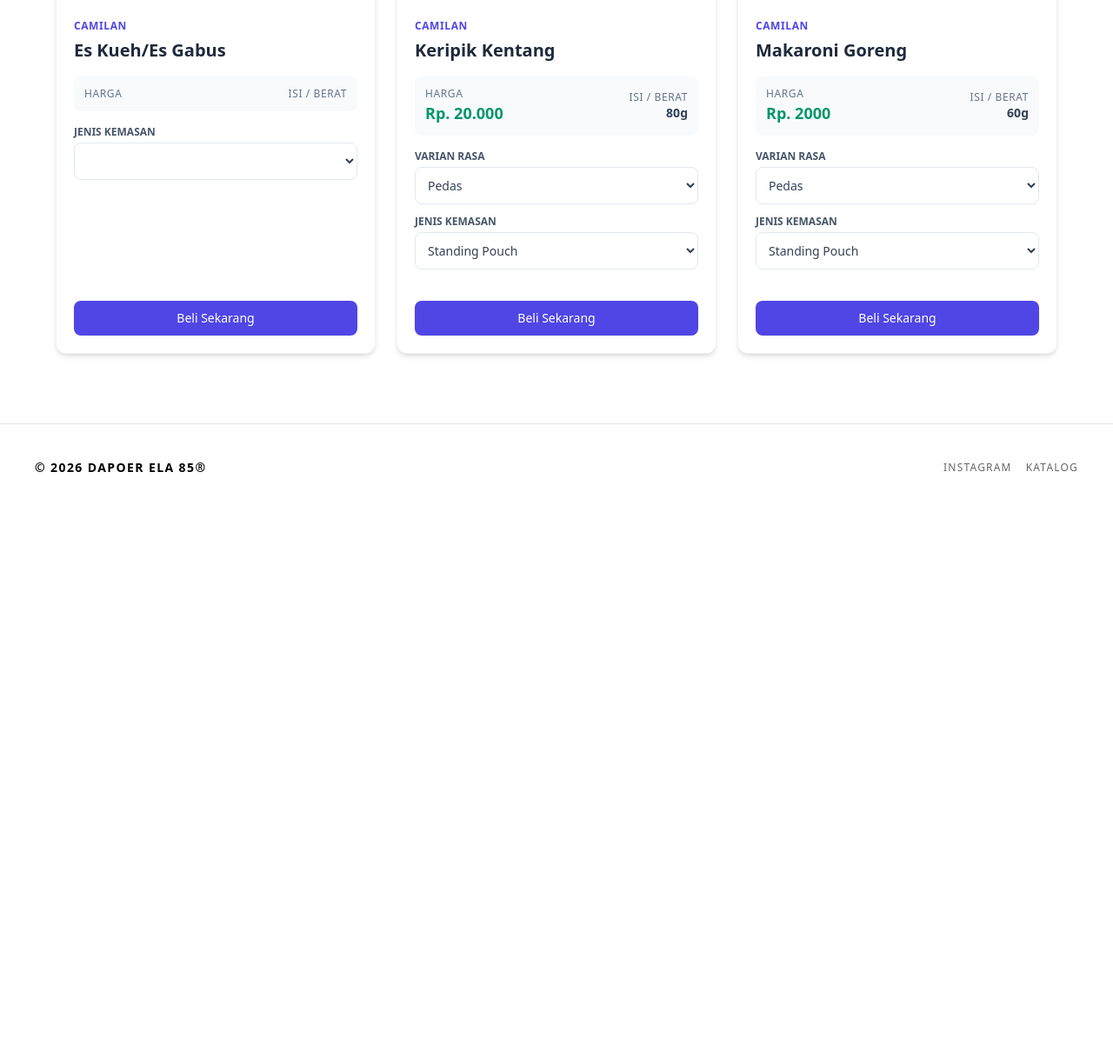
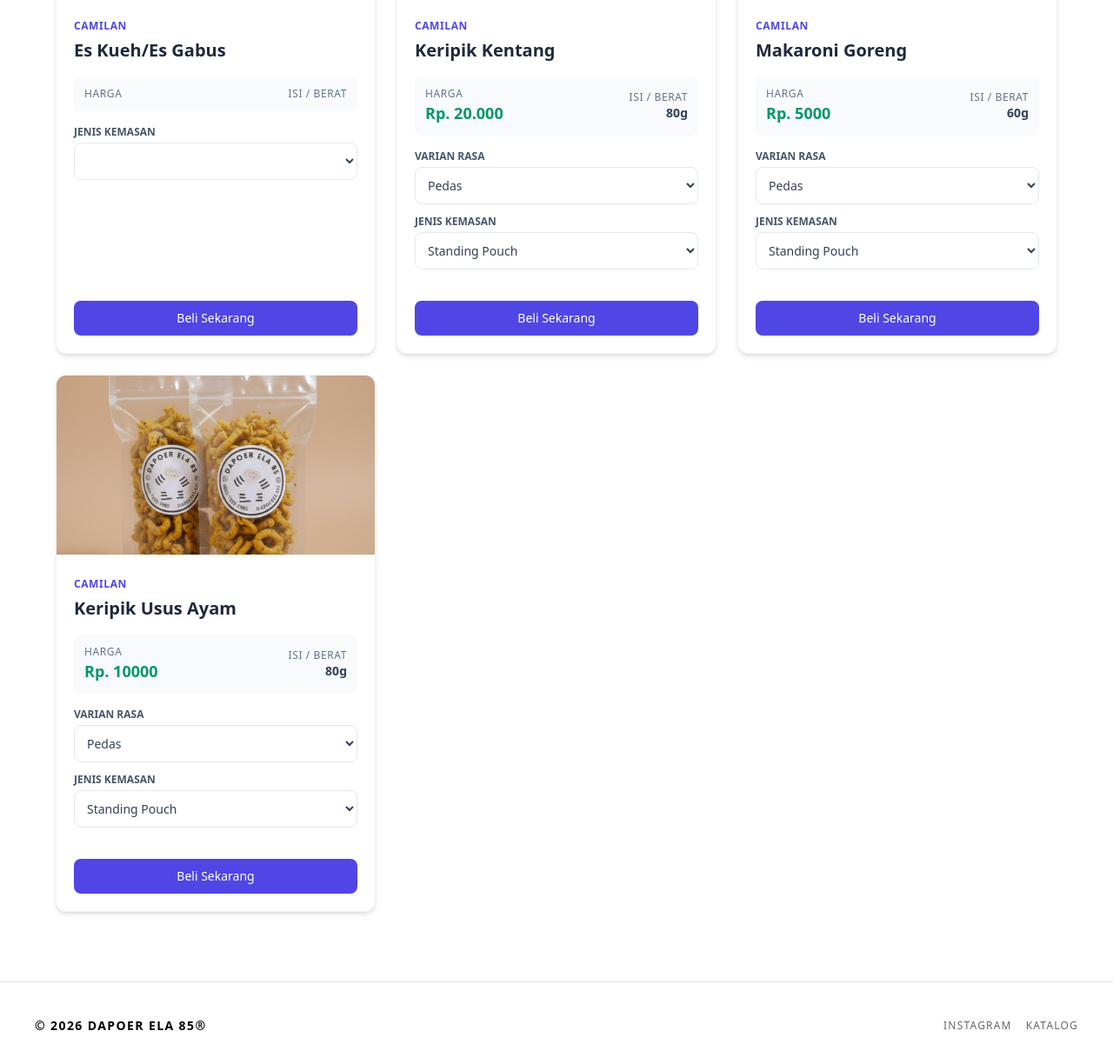
Before and after one commit to dapoerela85/dapoerela85.github.io, a Jekyll site: the page built from _pages/catalog.html, in a window 1280 px wide and 1400 px high, scrolled down 828 px, cut to the strip 170-1394 px from the top of the window. Shown: the whole strip at 87% size. Built offline with Jekyll 4.4.1, drawn with Linux system fonts in a browser that asks for light colours; nearby versions of some CDN libraries; before the commit the page ends 1586 px from its top, so only the background shows below that; part of the change alters nothing that is shown.

Commit message:
Update products.yml

```diff
--- a/_data/products.yml
+++ b/_data/products.yml
@@ -1,15 +1,28 @@
 products:
   - id: "basreng-daun-jeruk"
     title: "Basreng Daun Jeruk"
+    kategori: "Cemilan"
     detail_produk:
-      - jenis_kemasan: "Standing Pouch"
+      - nama_produk: "Basreng Daun Jeruk Pouch"
+        jenis_kemasan: "Standing Pouch"
         harga_jual: "Rp. 20.000"
         berat: "120-150gr"
         img: "basreng.jpg"
-      - jenis_kemasan: "Toples Tabung 1 Liter"
+      - nama_produk: "Basreng Daun Jeruk Toples"
+        jenis_kemasan: "Toples Tabung 1 Liter"
         harga_jual: "Rp. 35.000"
         berat: "200-250gr"
         img: "basreng-toples-1000.jpg"
+      - nama_produk: "Hamper Basreng 2 Toples"
+        jenis_kemasan: "Toples Tabung 1 Liter"
+        harga_jual: "Rp. 75.000"
+        berat: "200-250gr"
+        img: "hamper-basreng-2-toples.jpg"
+      - nama_produk: "Hamper Basreng 1 Toples"
+        jenis_kemasan: "Toples Tabung 1 Liter"
+        harga_jual: "Rp. 45.000"
+        berat: "200-250gr"
+        img: "hamper-basreng-satuan.jpg"
     varian:
       - varian_name: "Ikan"
       - varian_name: "Daging Kombinasi Ayam & Sapi"
@@ -19,6 +32,7 @@ products:
 
   - id: "rengginang"
     title: "Rengginang"
+    kategori: "Cemilan"
     detail_produk:
       - jenis_kemasan: "Toples 10L"
         harga_jual: "Rp. 75.000"
@@ -40,6 +54,7 @@ products:
   - id: "es-mambo"
     title: "Es Mambo/Lilin"
     jenis_kemasan: "Plastik Es"
+    kategori: "Frozen Food"
     detail_produk:
       - nama_produk: "Es Glaze"
         harga_jual: "Rp. 2000"
@@ -63,6 +78,7 @@ products:
         img: "es-popice.jpg"
 
   - id: "es-kueh"
+    kategori: "Frozen Food"
     title: "Es Kueh/Es Gabus"
     jenis_kemasan: "Plastik Es"
     harga_jual: "Rp. 2000"
@@ -71,6 +87,7 @@ products:
 
   - id: "keripik-kentang"
     title: "Keripik Kentang"
+    kategori: "Cemilan"
     detail_produk:
       - jenis_kemasan: "Standing Pouch"
         harga_jual: "Rp. 20.000"
@@ -86,13 +103,14 @@ products:
 
   - id: "makaroni-goreng"
     title: "Makaroni Goreng"
+    kategori: "Cemilan"
     detail_produk:
       - nama_produk: "Makaroni Bantet"
         jenis_kemasan: "Standing Pouch"
-        harga_jual: "Rp. 2000"
+        harga_jual: "Rp. 5000"
         berat: "60g"
         img: "makaroni-bantet.jpg"
-      - nama_produk: "Makaroni Besar"
+      - nama_produk: "Makaroni Besar Bantal"
         jenis_kemasan: "Plastik PP Klip"
         harga_jual: "Rp. 25.000"
         berat: "260g"
@@ -100,3 +118,21 @@ products:
     varian:
       - varian_name: "Pedas"
       - varian_name: "Original"
+
+  - id: "keripik-usus-ayam"
+    title: "Keripik Usus Ayam"
+    kategori: "Cemilan"
+    detail_produk:
+      - nama_produk: "Keripik Usus Ayam Pouch"
+        jenis_kemasan: "Standing Pouch"
+        harga_jual: "Rp. 10000"
+        berat: "80g"
+        img: "keripik-usus.jpg"
+      - nama_produk: "Keripik Usus Ayam Toples"
+        jenis_kemasan: "Toples Tabung 1L"
+        harga_jual: "Rp. 45.000"
+        berat: "300g"
+        img: "usus-toples.jpg"
+    varian:
+      - varian_name: "Pedas"
+      - varian_name: "Original"
```
